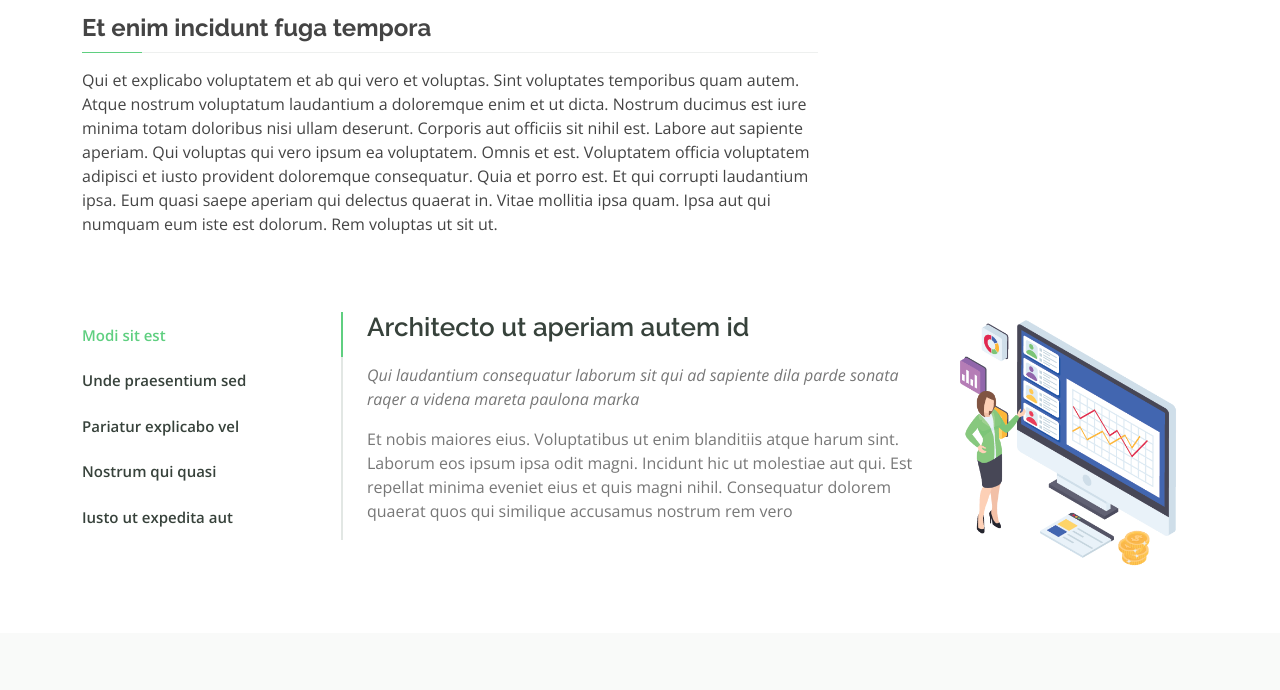
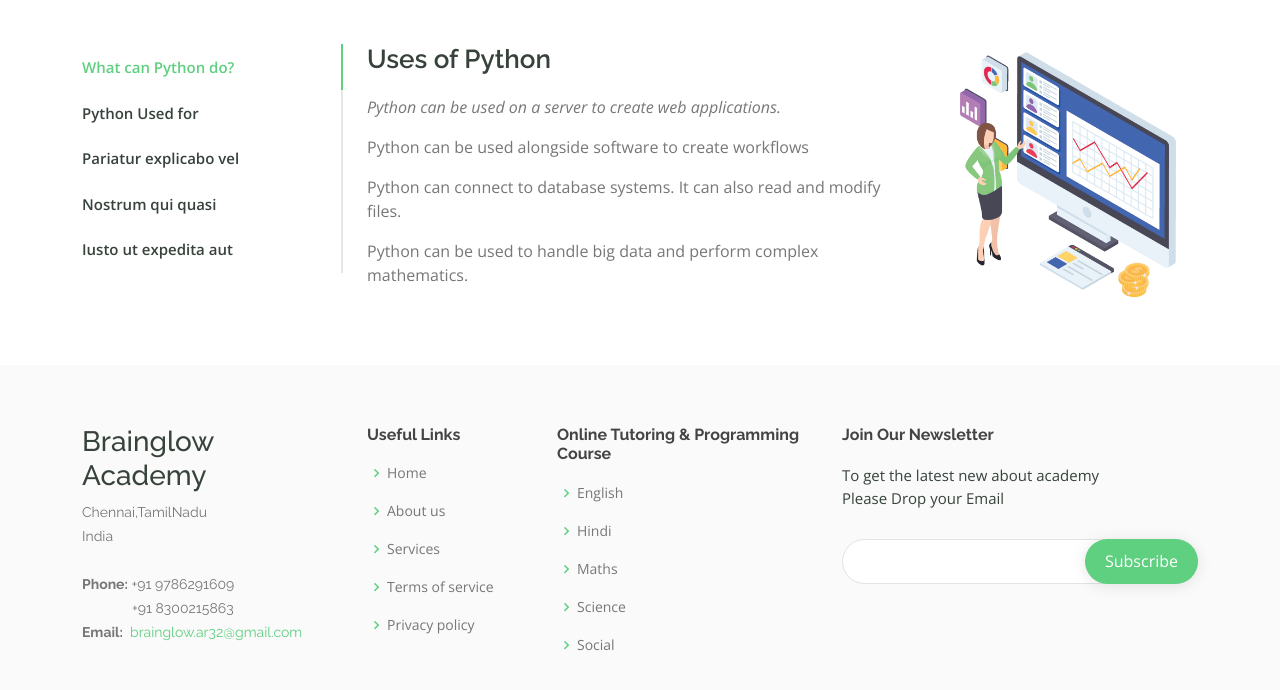
Before and after one commit to vendhan2703/Brainglow-main, a plain HTML site: page courses/pythoncourse.html in a window 1280 px wide. Shown: the part 711-1401 px from the top of the page. Drawn offline with nearby package versions, Linux system fonts and the light colour scheme; files whose address does not match are found by name.

Commit message:
git push

```diff
--- a/courses/pythoncourse.html
+++ b/courses/pythoncourse.html
@@ -85,7 +85,7 @@
     <div class="breadcrumbs" data-aos="fade-in">
       <div class="container">
         <h2>Course Details</h2>
-        <p>Est dolorum ut non facere possimus quibusdam eligendi voluptatem. Quia id aut similique quia voluptas sit quaerat debitis. Rerum omnis ipsam aperiam consequatur laboriosam nemo harum praesentium. </p>
+        <p>Python is a popular general-purpose programming language. It is used in machine learning, web development, desktop applications, and many other fields. Fortunately for beginners, Python has a simple, easy-to-use syntax. This makes Python a great language to learn for beginners.</p>
       </div>
     </div><!-- End Breadcrumbs -->
 
@@ -96,12 +96,7 @@
         <div class="row">
           <div class="col-lg-8">
             <img src="../assets/img/courses/python.jpg" class="img-fluid" alt="">
-            <h3>Et enim incidunt fuga tempora</h3>
-            <p>
-              Qui et explicabo voluptatem et ab qui vero et voluptas. Sint voluptates temporibus quam autem. Atque nostrum voluptatum laudantium a doloremque enim et ut dicta. Nostrum ducimus est iure minima totam doloribus nisi ullam deserunt. Corporis aut officiis sit nihil est. Labore aut sapiente aperiam.
-              Qui voluptas qui vero ipsum ea voluptatem. Omnis et est. Voluptatem officia voluptatem adipisci et iusto provident doloremque consequatur. Quia et porro est. Et qui corrupti laudantium ipsa.
-              Eum quasi saepe aperiam qui delectus quaerat in. Vitae mollitia ipsa quam. Ipsa aut qui numquam eum iste est dolorum. Rem voluptas ut sit ut.
-            </p>
+
           </div>
           <div class="col-lg-4">
 
@@ -139,10 +134,10 @@
           <div class="col-lg-3">
             <ul class="nav nav-tabs flex-column">
               <li class="nav-item">
-                <a class="nav-link active show" data-bs-toggle="tab" href="#tab-1">Modi sit est</a>
+                <a class="nav-link active show" data-bs-toggle="tab" href="#tab-1">What can Python do?</a>
               </li>
               <li class="nav-item">
-                <a class="nav-link" data-bs-toggle="tab" href="#tab-2">Unde praesentium sed</a>
+                <a class="nav-link" data-bs-toggle="tab" href="#tab-2">Python Used for</a>
               </li>
               <li class="nav-item">
                 <a class="nav-link" data-bs-toggle="tab" href="#tab-3">Pariatur explicabo vel</a>
@@ -160,9 +155,11 @@
               <div class="tab-pane active show" id="tab-1">
                 <div class="row">
                   <div class="col-lg-8 details order-2 order-lg-1">
-                    <h3>Architecto ut aperiam autem id</h3>
-                    <p class="fst-italic">Qui laudantium consequatur laborum sit qui ad sapiente dila parde sonata raqer a videna mareta paulona marka</p>
-                    <p>Et nobis maiores eius. Voluptatibus ut enim blanditiis atque harum sint. Laborum eos ipsum ipsa odit magni. Incidunt hic ut molestiae aut qui. Est repellat minima eveniet eius et quis magni nihil. Consequatur dolorem quaerat quos qui similique accusamus nostrum rem vero</p>
+                    <h3>Uses of Python</h3>
+                    <p class="fst-italic">Python can be used on a server to create web applications.</p>
+                    <p>Python can be used alongside software to create workflows</p>
+                    <p>Python can connect to database systems. It can also read and modify files.</p>
+                    <p>Python can be used to handle big data and perform complex mathematics.</p>
                   </div>
                   <div class="col-lg-4 text-center order-1 order-lg-2">
                     <img src="assets/img/course-details-tab-1.png" alt="" class="img-fluid">
@@ -172,8 +169,8 @@
               <div class="tab-pane" id="tab-2">
                 <div class="row">
                   <div class="col-lg-8 details order-2 order-lg-1">
-                    <h3>Et blanditiis nemo veritatis excepturi</h3>
-                    <p class="fst-italic">Qui laudantium consequatur laborum sit qui ad sapiente dila parde sonata raqer a videna mareta paulona marka</p>
+                    <h3>Uses of Python</h3>
+                    <p class="fst-italic"> ntium consequatur laborum sit qui ad sapiente dila parde sonata raqer a videna mareta paulona marka</p>
                     <p>Ea ipsum voluptatem consequatur quis est. Illum error ullam omnis quia et reiciendis sunt sunt est. Non aliquid repellendus itaque accusamus eius et velit ipsa voluptates. Optio nesciunt eaque beatae accusamus lerode pakto madirna desera vafle de nideran pal</p>
                   </div>
                   <div class="col-lg-4 text-center order-1 order-lg-2">
```
Also changed, not shown: index.html (+1 -1 lines).
